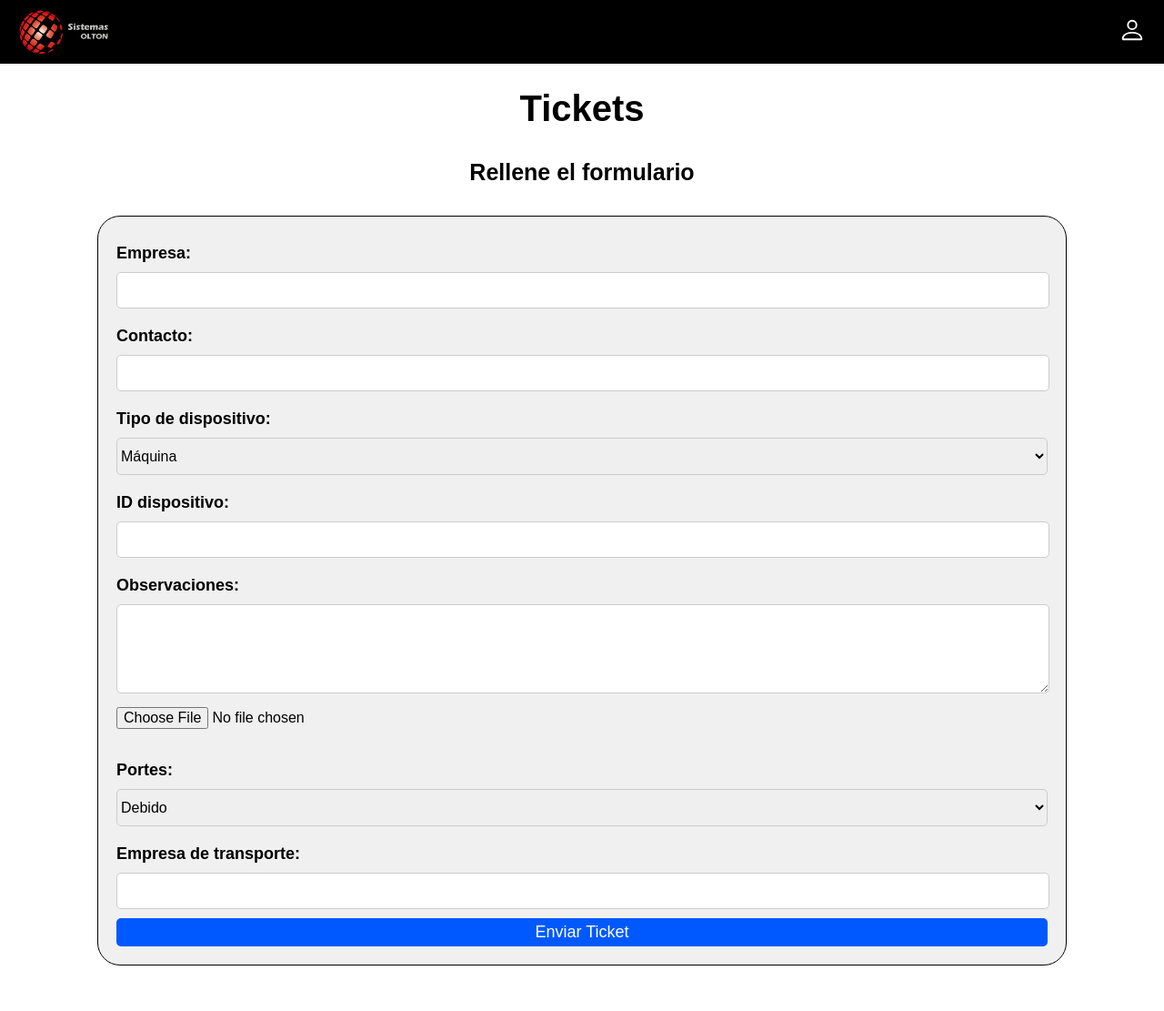
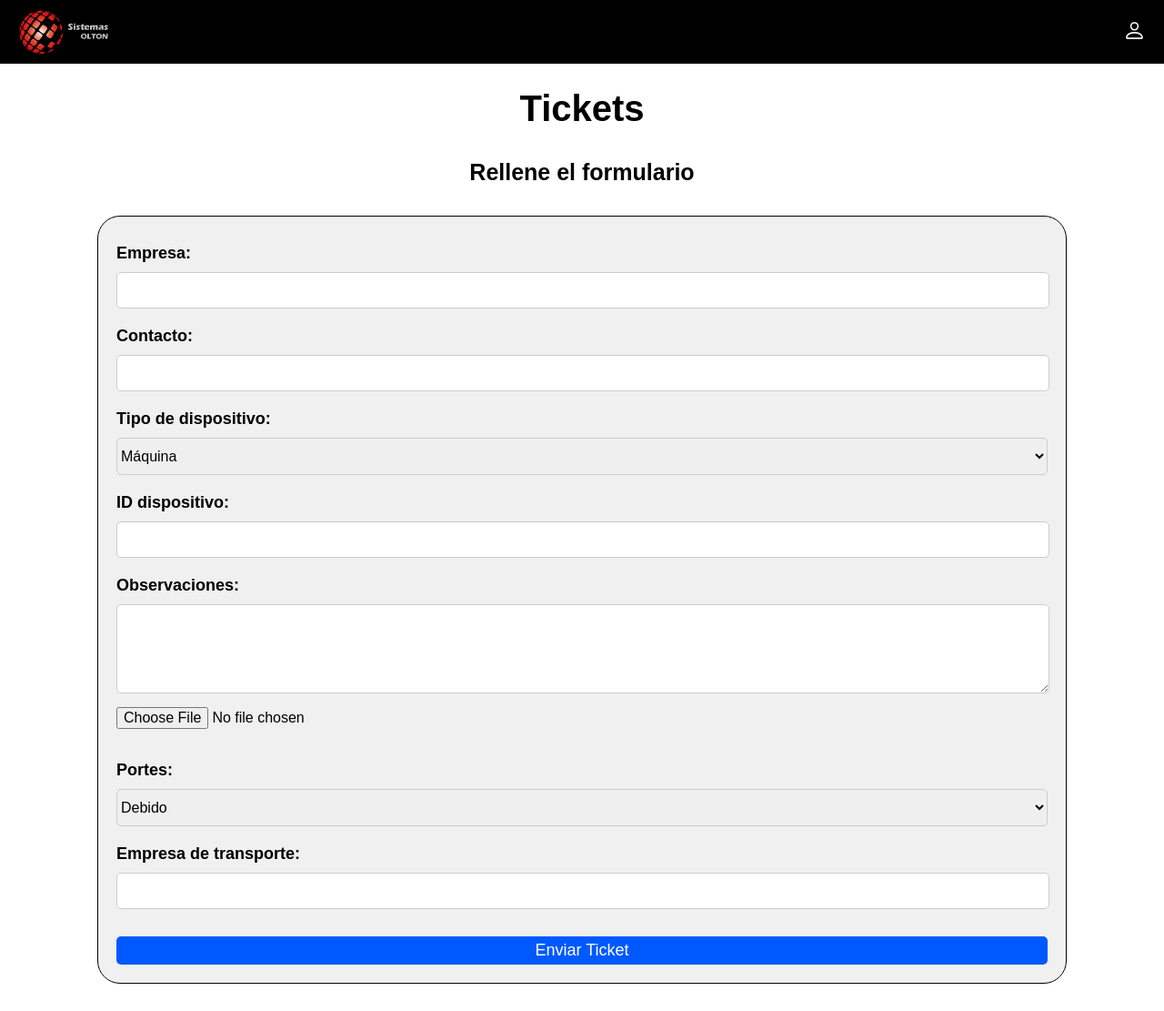
Before and after one commit to josevidal05/Tickets_olton, a Django app: page / in a window 1280 px wide. Shown: the whole page at 91% size. Before the commit the page ends 1061 px from the top, so only its background shows below. Run offline with Django 5.2, Linux system fonts and the light colour scheme.

Commit message:
Ajustes en los tamaños y margenes

```diff
--- a/proyecto/app/static/css/styles.css
+++ b/proyecto/app/static/css/styles.css
@@ -22,9 +22,8 @@ body {
 
 .user_cabecera{
     color: white;
-    font-size: 30px;
-    width: 30px;
-    height: 30px;
+    width: 25px;
+    height: 25px;
 }
 
 h1{
@@ -94,4 +93,5 @@ form button{
     border-radius: 5px;
     cursor: pointer;
     width: 100%;
+    margin-top: 20px;
 }
```
